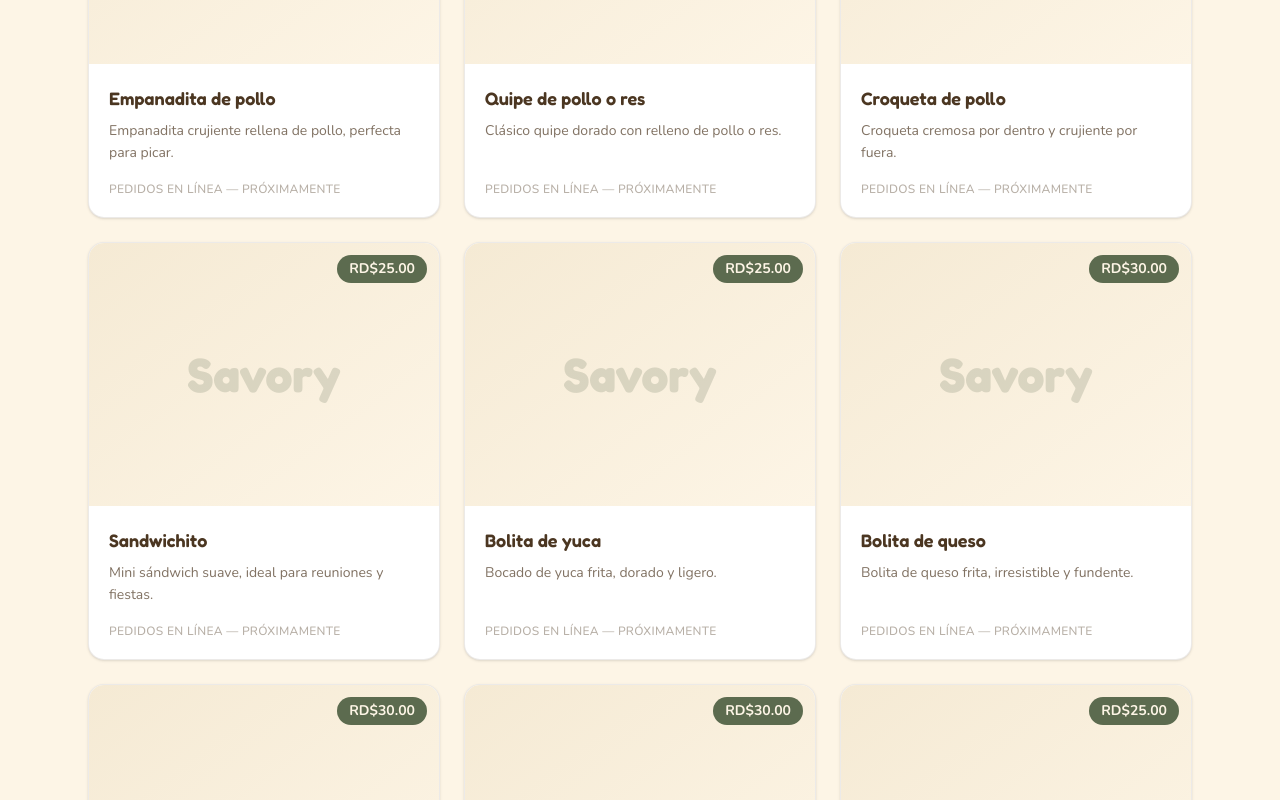
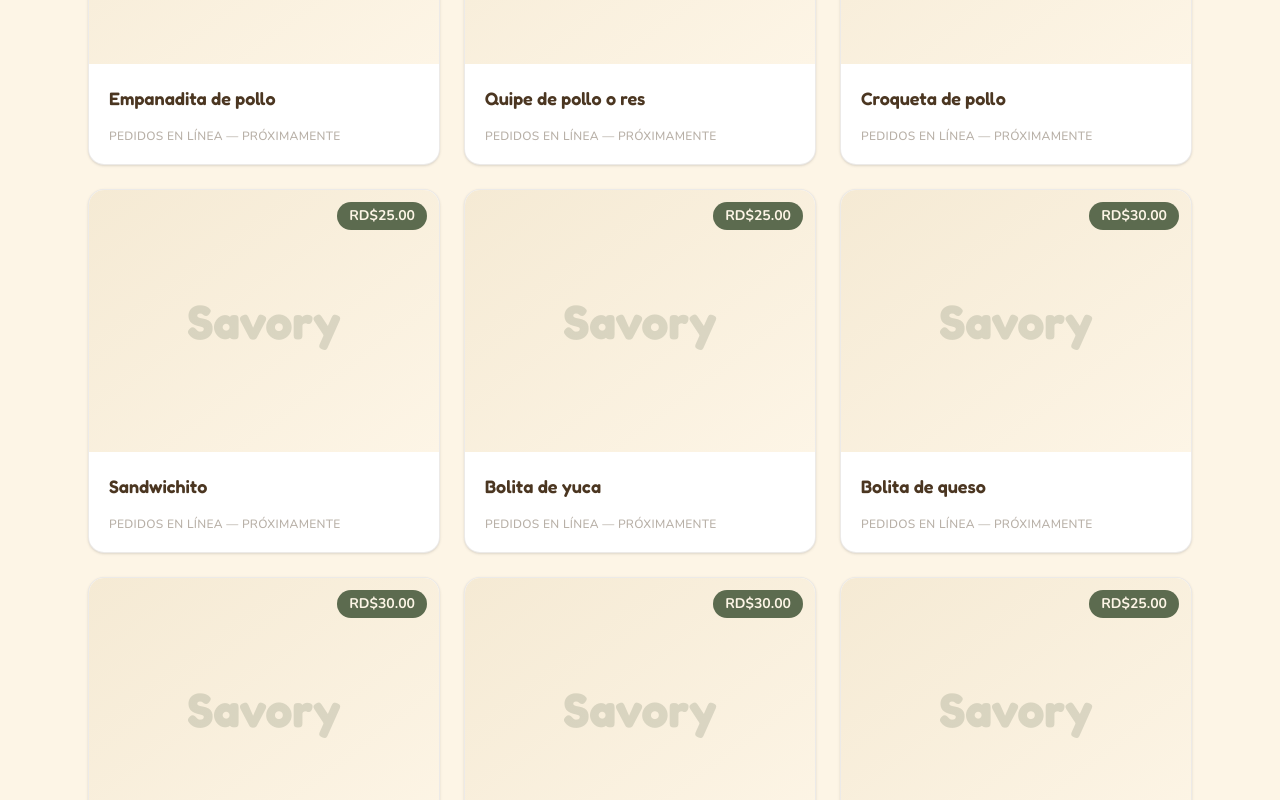
Before and after one commit to phillip-brule/savory, a React (Vite) app: page / in a window 1280 px wide. Shown: the part 1620-2420 px from the top of the page. Built offline with nearby package versions, Linux system fonts and the light colour scheme.

Commit message:
remove descriptions

```diff
--- a/src/components/menu/MenuCard.tsx
+++ b/src/components/menu/MenuCard.tsx
@@ -40,7 +40,6 @@ export function MenuCard({ item, index }: MenuCardProps) {
 
       <div className="flex flex-1 flex-col p-5">
         <h3 className="font-display text-lg font-semibold text-brown">{item.name}</h3>
-        <p className="mt-2 flex-1 text-sm leading-relaxed text-brown/70">{item.description}</p>
 
         {isQuoteOnly ? (
           <a
```
